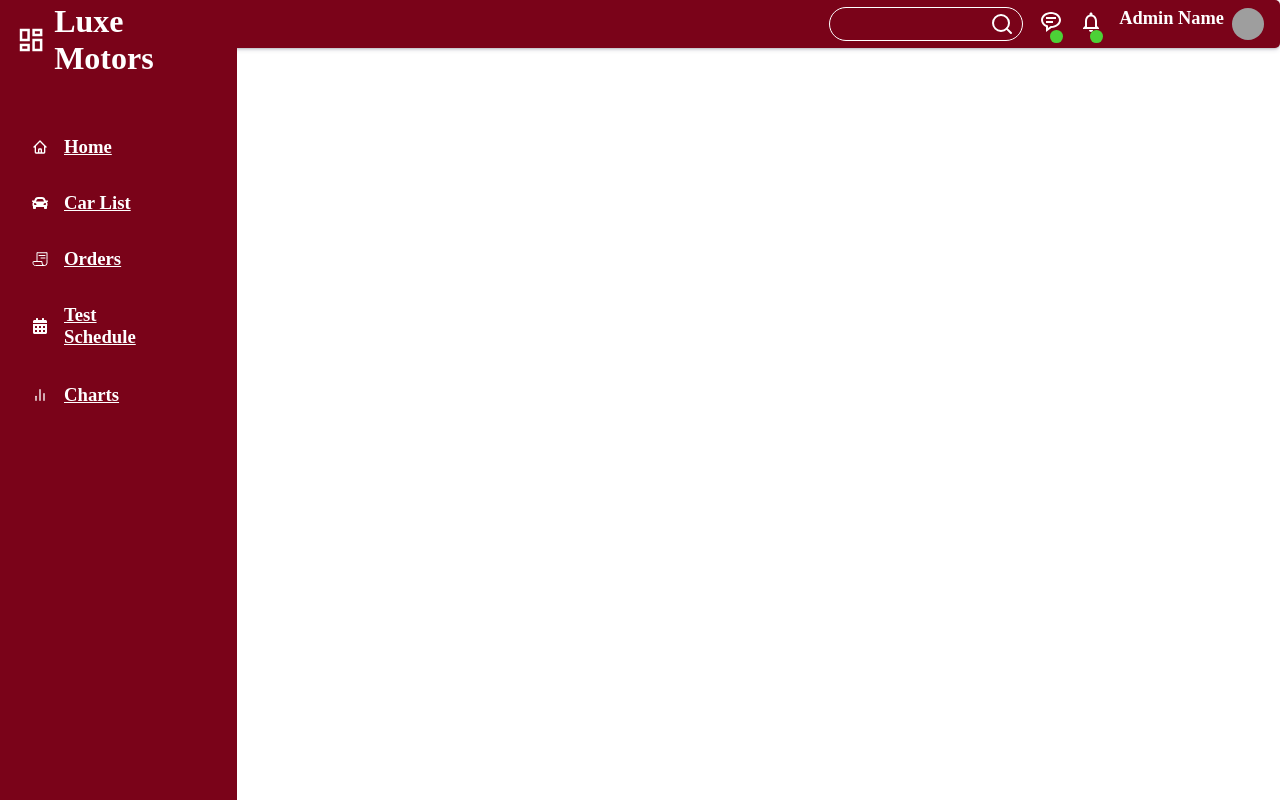
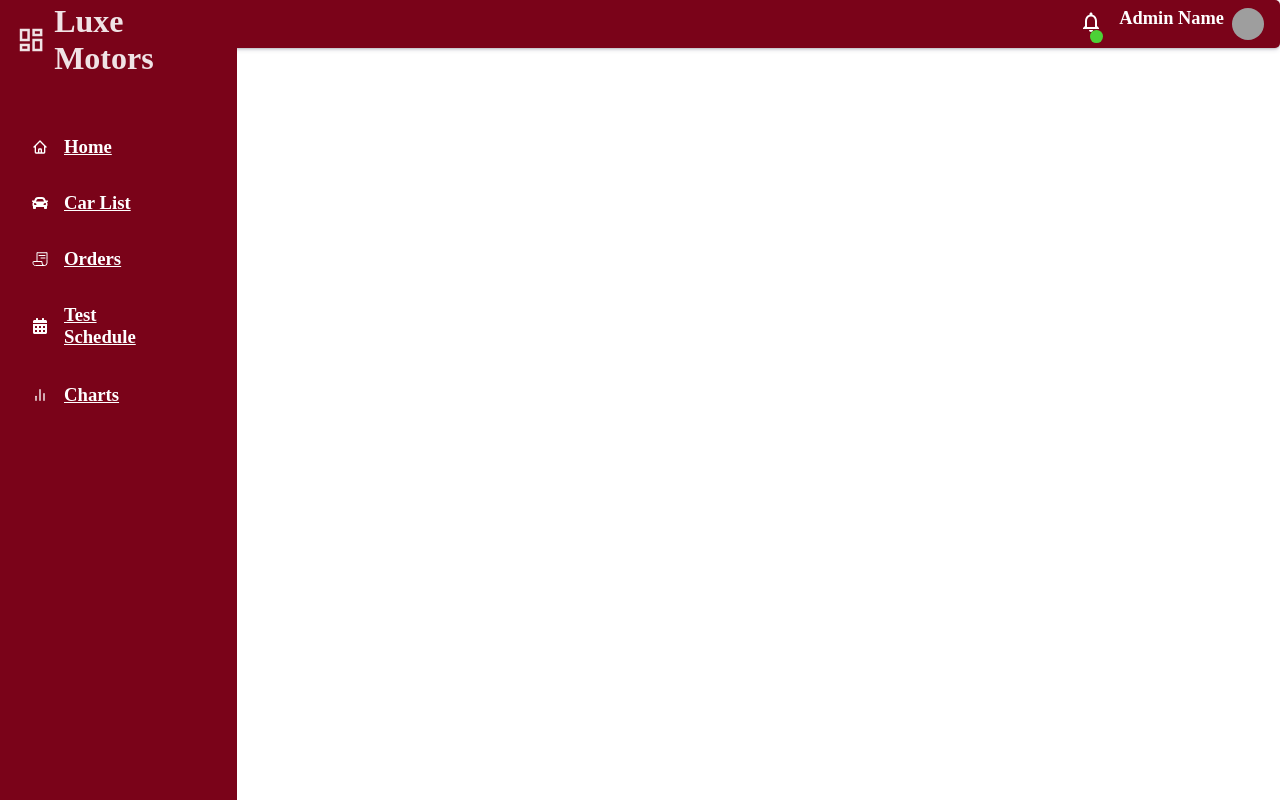
Before and after one commit to bechara-rizk/DealershipTeamOne, a Next.js app: page /dashboard/home in a window 1280 px wide. Built offline with nearby package versions, Linux system fonts and the light colour scheme; grey boxes are pictures that could not be loaded.

Commit message:
dashboard

```diff
--- a/src/components/DashboardNavbar.js
+++ b/src/components/DashboardNavbar.js
@@ -2,19 +2,22 @@ import React from 'react';
 import { MdNotificationsNone } from 'react-icons/md';
 import { FiSearch } from 'react-icons/fi';
 import { BiMessageRoundedDetail } from 'react-icons/bi';
+import Link from 'next/link';
 
 
 const DashboardNavbar = () => {
   return (
     <div className="dashNav">
-      <div className="search">
+      {/* <div className="search">
         <FiSearch className='nav-icon' />
-      </div>
+      </div> */}
 
-      <div className="notification">
+
+      {/* <div className="notification">
         <div className="indicator"></div>
         <BiMessageRoundedDetail className='nav-icon' />
-      </div>
+      </div> */}
+
 
       <div className="notification">
         <div className="indicator"></div>
--- a/src/styles/Sidebars.css
+++ b/src/styles/Sidebars.css
@@ -3,7 +3,7 @@
     width: 16%;
     padding: 0.2rem 1rem;
     background-color: #7a0319;
-    color: #fff;
+    color: #ffffffe3;
     position: fixed;
     left:0;
 }
```
